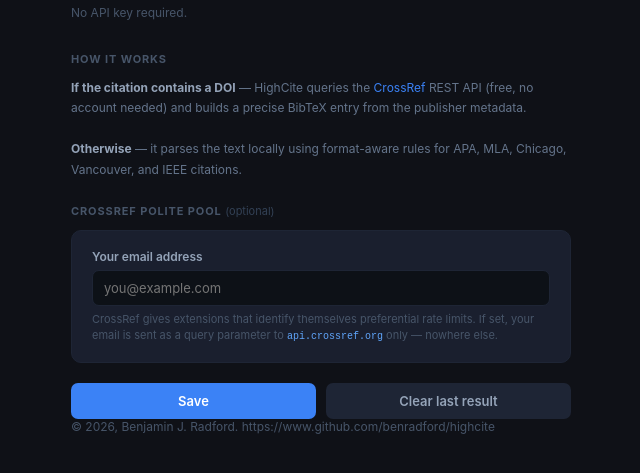
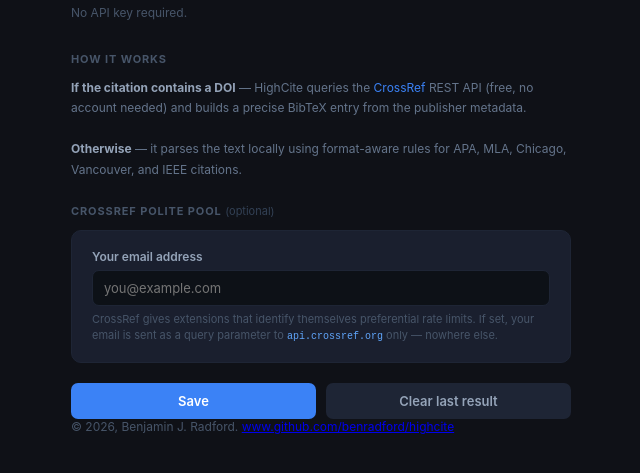
Before and after one commit to benradford/highcite, a browser extension: page options.html in a window 1280 px wide. Shown: the part 75-548 px from the top of the page, without its empty margins (319-959 px from the left). Drawn offline with Linux system fonts and the light colour scheme.

Commit message:
Update tagline link to include href attribute

```diff
--- a/options.html
+++ b/options.html
@@ -165,7 +165,8 @@
     </div>
 
     <div class="toast" id="toast"></div>
-    <div class="tagline">&copy; 2026, Benjamin J. Radford. <a>https://www.github.com/benradford/highcite</a></div>
+
+    <div class="tagline">&copy; 2026, Benjamin J. Radford. <a href="https://www.github.com/benradford/highcite">www.github.com/benradford/highcite</a></div>
   </div>
 
   <script src="options.js"></script>
```
